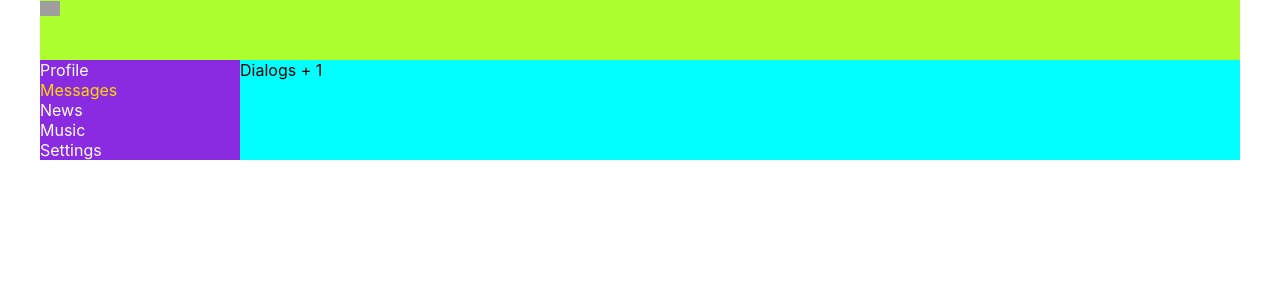
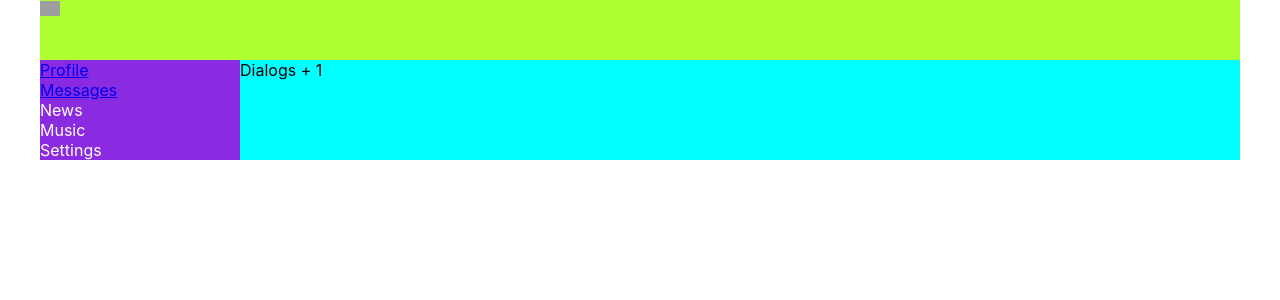
Before and after one commit to SHDGMSQ/Social_Network, a React (Create React App) app: page / in a window 1280 px wide. Shown: the top 300 px of the page. Built offline with nearby package versions, Linux system fonts and the light colour scheme; grey boxes are pictures that could not be loaded.

Commit message:
after 18 video_2

```diff
--- a/package.json
+++ b/package.json
@@ -12,6 +12,7 @@
     "@types/react-dom": "^17.0.0",
     "react": "^17.0.2",
     "react-dom": "^17.0.2",
+    "react-router-dom": "6",
     "react-scripts": "4.0.3",
     "typescript": "^4.1.2",
     "web-vitals": "^1.0.1"
--- a/src/components/Navbar/Navbar.tsx
+++ b/src/components/Navbar/Navbar.tsx
@@ -5,10 +5,10 @@ const Navbar = () => {
     return (
         <nav className={s.nav}>
             <div className={s.item}>
-                <a>Profile</a>
+                <a href="/profile">Profile</a>
             </div>
             <div className={`${s.item} ${s.active}`}>
-                <a>Messages</a>
+                <a href="/messages">Messages</a>
             </div>
             <div className={s.item}>
                 <a>News</a>
```
Also changed, not shown: 1 other file (tests, documents, lock files or other folders).
